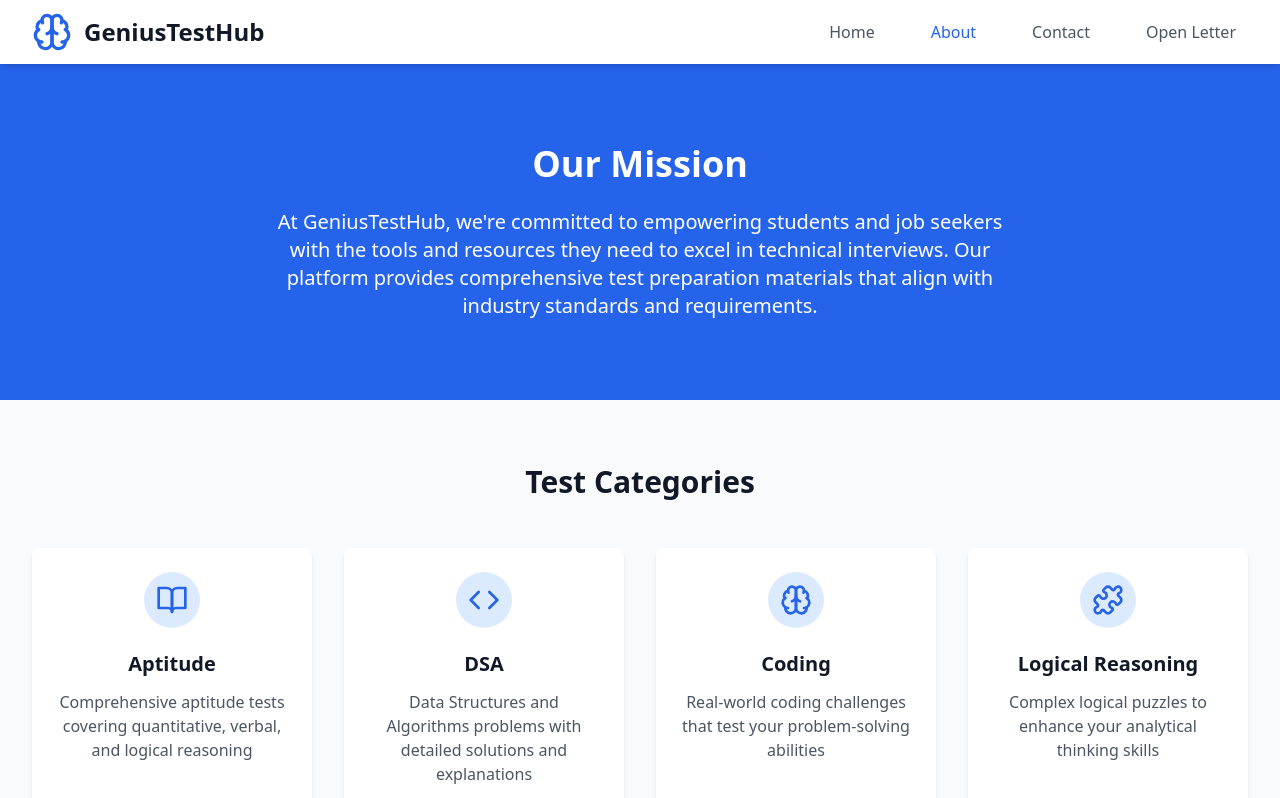
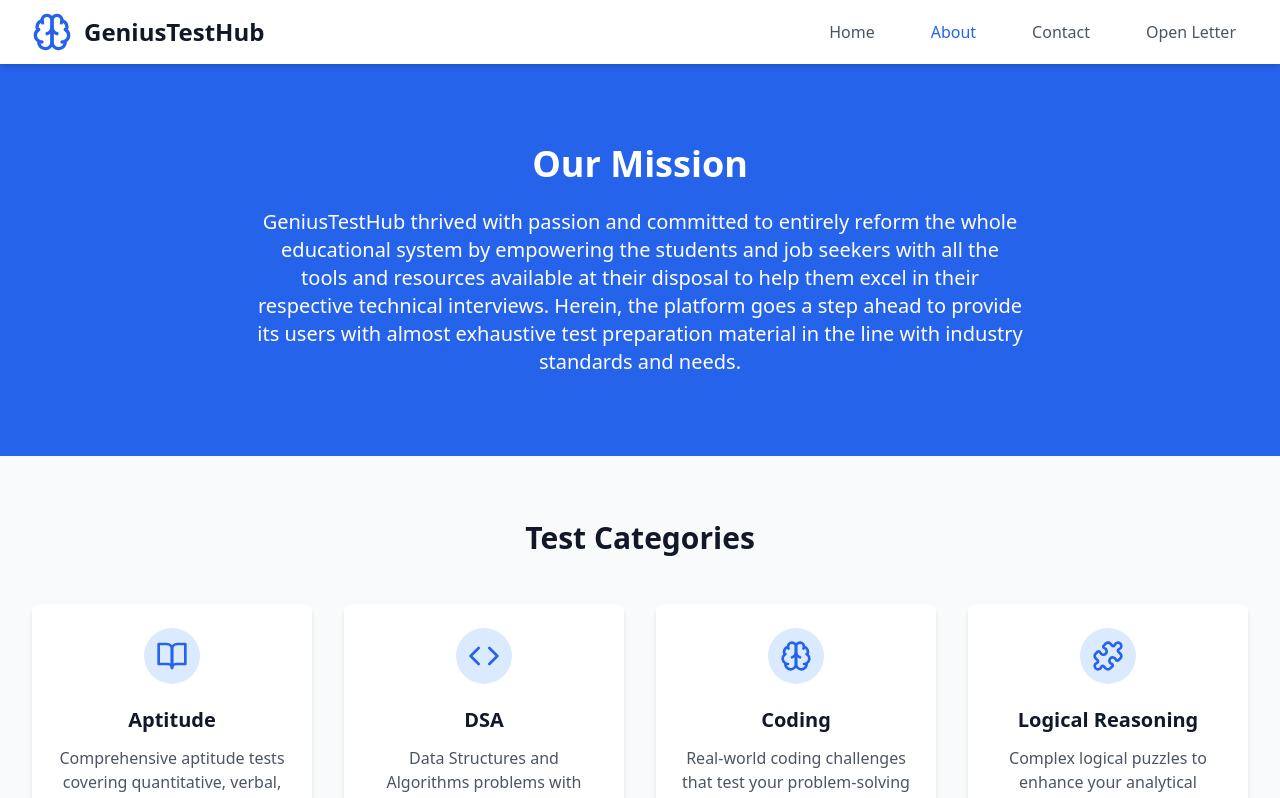
Before and after one commit to TechWithIfn/GeniusTestHub, a React (Vite) app: page /about in a window 1280 px wide. Shown: the top 798 px of the page. Built offline with nearby package versions, Linux system fonts and the light colour scheme.

Commit message:
Update About.tsx

```diff
--- a/src/pages/About.tsx
+++ b/src/pages/About.tsx
@@ -32,7 +32,7 @@ const About = () => {
         <div className="max-w-7xl mx-auto px-4 sm:px-6 lg:px-8">
           <h1 className="text-4xl font-bold mb-6 text-center">Our Mission</h1>
           <p className="text-xl text-center max-w-3xl mx-auto">
-            At GeniusTestHub, we're committed to empowering students and job seekers with the tools and resources they need to excel in technical interviews. Our platform provides comprehensive test preparation materials that align with industry standards and requirements.
+            GeniusTestHub thrived with passion and committed to entirely reform the whole educational system by empowering the students and job seekers with all the tools and resources available at their disposal to help them excel in their respective technical interviews. Herein, the platform goes a step ahead to provide its users with almost exhaustive test preparation material in the line with industry standards and needs.
           </p>
         </div>
       </div>
```
